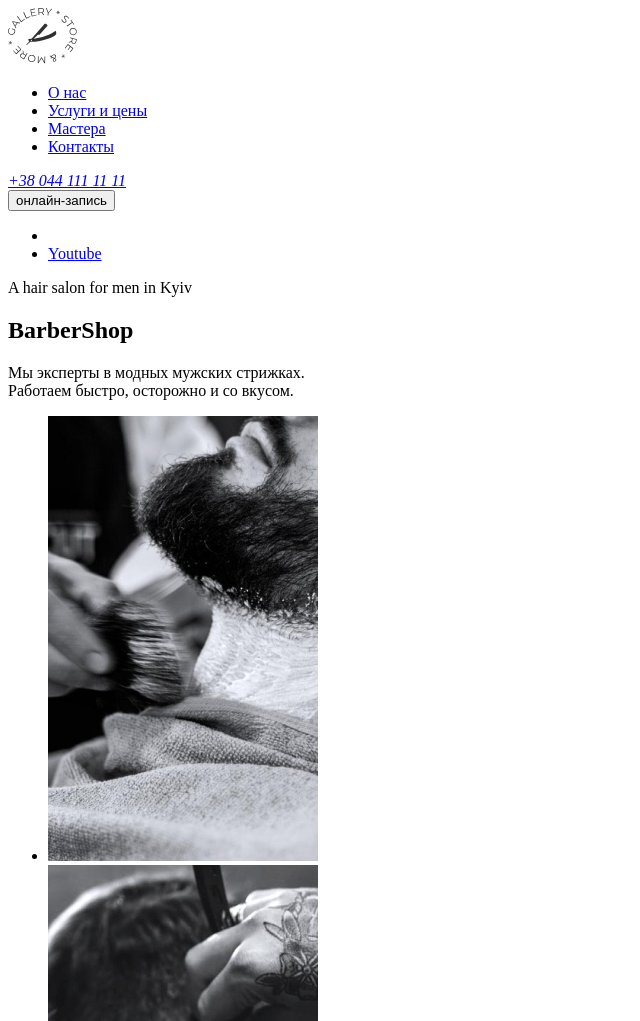
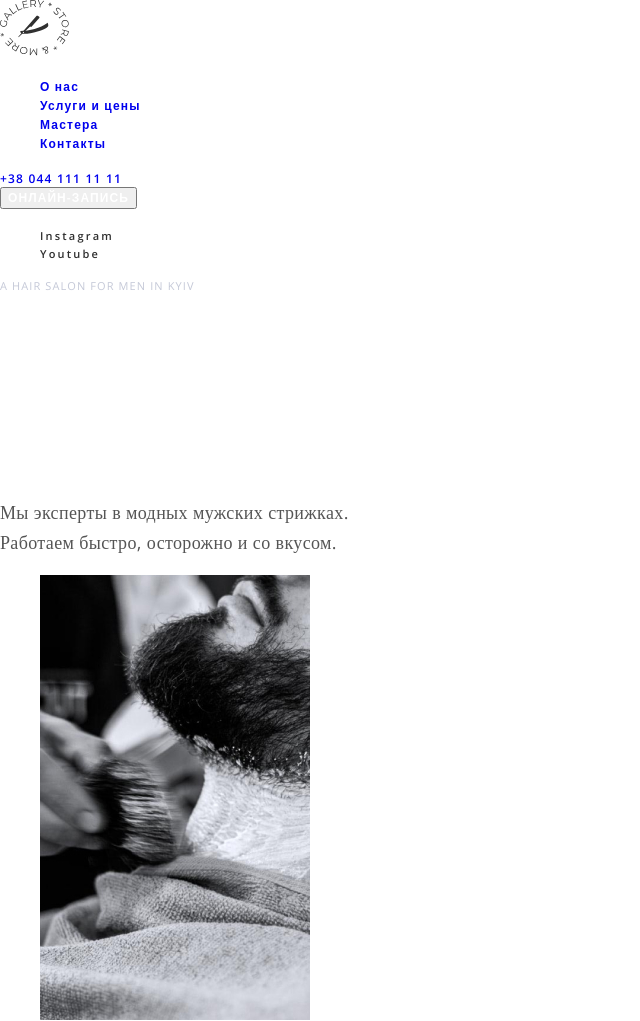
Before and after one commit to JuliaZaykaS/Barbershop, a plain HTML site: page index.html in a window 1280 px wide. Shown: the top 1021 px of the page, without its empty margins (0-640 px from the left). Drawn offline with nearby package versions, Linux system fonts and the light colour scheme.

Commit message:
начала классы

```diff
--- /dev/null
+++ b/css/style.css
@@ -0,0 +1,112 @@
+body {
+  font-family: "Open Sans", sans-serif;
+  font-style: normal;
+  font-weight: 600;
+}
+
+a {
+  text-decoration: none;
+}
+h2 {
+  font-family: "Raleway", sans-serif;
+  font-style: normal;
+  font-weight: bold;
+  font-size: 42px;
+  line-height: 1.667;
+  letter-spacing: 0.05em;
+  color: #303030;
+}
+
+p {
+  font-weight: normal;
+  font-size: 14px;
+  line-height: 1.87;
+  letter-spacing: 0.02em;
+  color: #555555;
+}
+
+.address {
+  font-style: normal;
+}
+
+.list-no-style {
+  list-style: none;
+}
+
+.header a,
+.header a:visited {
+  font-size: 12px;
+  line-height: 1.333;
+  letter-spacing: 0.1em;
+}
+
+.header a:hover,
+.header a:focus {
+  color: #ff6c00;
+}
+
+.modal-open-btn {
+  font-family: "Open Sans", sans-serif;
+  font-style: normal;
+  font-weight: 600;
+  font-size: 12px;
+  line-height: 1.333;
+  letter-spacing: 0.09em;
+  text-transform: uppercase;
+  color: #ffffff;
+}
+
+.modal-open-btn-light {
+  color: #ffffff;
+}
+
+.modal-open-btn-dark {
+  color: #303030;
+}
+
+.top-left a,
+.top-left a:visited {
+  font-size: 11px;
+  line-height: 1.364;
+  letter-spacing: 0.2em;
+  color: #303030;
+}
+
+.top-left a:hover {
+  color: #ff6c00;
+}
+
+.subtitle {
+  font-size: 11px;
+  line-height: 1.364;
+  letter-spacing: 0.1em;
+  text-transform: uppercase;
+  color: rgba(157, 164, 189, 0.6);
+}
+
+.description {
+  font-family: Open Sans;
+  font-style: normal;
+  font-weight: normal;
+  font-size: 18px;
+  line-height: 1.667;
+  letter-spacing: 0.02em;
+}
+
+.description-light {
+  color: #9da4bd;
+}
+
+.description-dark {
+  color: #303030;
+}
+
+.top-right h1 {
+  font-family: "Raleway", sans-serif;
+  font-style: normal;
+  font-weight: bold;
+  font-size: 72px;
+  line-height: 85px;
+  letter-spacing: 0.05em;
+  color: #ffffff;
+}
--- a/index.html
+++ b/index.html
@@ -4,83 +4,88 @@
     <meta charset="UTF-8">
     <meta name="viewport" content="width=device-width, initial-scale=1.0">
     <title>Barbershop</title>
+    <link rel="stylesheet" href="https://cdnjs.cloudflare.com/ajax/libs/modern-normalize/1.0.0/modern-normalize.min.css">
+    <link rel="preconnect" href="https://fonts.gstatic.com">
+    <link href="https://fonts.googleapis.com/css2?family=Open+Sans:wght@400;600;700&family=Raleway:wght@700&display=swap"
+        rel="stylesheet">
+    <link rel="stylesheet" href="./css/style.css">
 </head>
 <body>
     <!-- Шапка сайта -->
-    <header>
-        <nav>
+    <header class="header">
+        <nav class="menu">
             <a href="#" aria-label="Логотип">
                 <img src="./img/Logo.svg" alt="Логотип - Барбершоп">
             </a>
-            <ul>
+            <ul class="list-no-style">
                 <li><a href="#">О нас</a></li>
                 <li><a href="#">Услуги и цены</a></li>
                 <li><a href="#">Мастера</a></li>
                 <li><a href="#">Контакты</a></li>
             </ul>
         </nav>
-        <address> <a href="tel:+38-044-111-11-11">+38 044 111 11 11</a></address>
-        <button>онлайн-запись</button>
+        <address class="address"> <a href="tel:+38-044-111-11-11">+38 044 111 11 11</a></address>
+        <button class="modal-open-btn modal-open-btn-light">онлайн-запись</button>
     </header>
-    <!-- Шапка сайта -->
+    <!-- /Шапка сайта -->
     <main>
         <!-- Топ -->
-        <section>
-            <div>
-                <ul>
-                    <li><a href="#" aria-label="Инстаграм" lang="en"<Instagram</a></li>
+        <section class="top">
+            <div  class="top-left">
+                <ul class="list-no-style">
+                    <li><a href="#" aria-label="Инстаграм" lang="en">Instagram</a></li>
                     <li><a href="#" aria-label="Ютуб" lang="en">Youtube</a></li>
                 </ul>
             </div>
-            <div>
-                <p>A hair salon for men in Kyiv</p>
+            <div class="top-right">
+                <p class="subtitle">A hair salon for men in Kyiv</p>
                 <h1>BarberShop</h1>
-                <p>Мы эксперты в модных мужских стрижках. <br>
+                <p class="description .description-light">Мы эксперты в модных мужских стрижках. <br>
                 Работаем быстро, осторожно и со вкусом.</p>
             </div>
         </section>
-        <!-- Топ -->
+        <!-- /Топ -->
         <!-- О нас -->
-        <section>
-            <ul>
+        <section class="about">
+            <ul class="list-no-style">
                 <li><img src="./img/about-img1.jpg" alt="Барбершоп бритье бороды" width="270" height="445"></li>
                 <li><img src="./img/about-img2.jpg" alt="Мужская стрижка" width="270" height="445"></li>
             </ul>
                 <div>
-                    <p>О нас</p>
+                    <p class="subtile subtitle-dark">О нас</p>
                     <h2>Лучший Барбершоп
             твоего города</h2>
-                    <p>Если ты хочешь добавить в свой образ больше уверенности – тебе точно к нам.</p>
+                    <p class="description description-dark">Если ты хочешь добавить в свой образ больше уверенности – тебе точно к нам.</p>
                     <p>Мы команда, которая никогда не останавливается на достигнутом
             и жаждет перемен. И когда ты попадешь в руки нашего мастера,
             то уже никогда не сможешь быть прежним. Мы команда, которая всегда с клиентами "на одной волне". Поэтому, мы всегда
             готовы усовершенствовать каждого, кто к нам приходит!</p>
-                    <button>онлайн-запись</button>
+                    <button class="modal-open-btn modal-open-btn-dark">онлайн-запись</button>
                 </div>
         </section>
-        <!-- О нас -->
+        <!-- /О нас -->
         <!-- Услуги и цены -->
-        <section>
-            <p>Проведи время в компании лучших мастеров</p>
+        <section class="services">
+            <p class="subtile subtitle-light">Проведи время в компании лучших мастеров</p>
             <h2>Услуги и цены</h2>
-            <ul>
+            <ul class="list-no-style">
                 <li><span>Мужская стрижка</span><span>от 300 грн.</span></li>
                 <li><span>Стрижка бороды</span><span>от 200 грн.</span></li>
                 <li><span>Стрижка усов</span><span>от 200 грн.</span></li>
                 <li><span>Бритье опасной бритвой</span><span>от 200 грн.</span></li>
             </ul>
-            <ul>
+            <ul class="list-no-style">
                 <li><span>Cтрижка у стажера</span><span>от 50 грн.</span></li>
                 <li><span>Стрижка под насадку</span><span>от 200 грн.</span></li>
                 <li><span>Детская стрижка (до 12 лет)</span><span>от 300 грн.</span></li>
                 <li><span>Камуфлирование седины</span><span>от 200 грн.</span></li>
             </ul>
-            <button>онлайн-запись</button>
+            <button class="modal-open-btn modal-open-btn-dark">онлайн-запись</button>
         </section>
-        <!-- Услуги и цены -->
+        <!-- /Услуги и цены -->
         <section>
             <div>
-                <ul>
+                <ul class="list-no-style">
                     <li>
                         <p>600<sup>+</sup></p>
                         <p>Довольных клиентов в день</p>
@@ -109,11 +114,11 @@
         <section>
             <p></p>
             <h2></h2>
-            <ul>
+            <ul class="list-no-style">
                 <li><img src="./img/master1.jpg" alt="John Smith" width="370" height="346">
                     <h3>John Smith</h3>
                     <p>Extreme Barber</p>
-                    <ul>
+                    <ul class="list-no-style">
                         <li><a href="" aria-label="иконка Инстаграм"></a></li>
                         <li><a href="" aria-label="иконка Твиттер"></a></li>
                         <li><a href="" aria-label="иконка Фейсбук"></a></li>
@@ -124,7 +129,7 @@
                 <li><img src="./img/master2.jpg" alt="Michele Doe" width="370" height="346">
                     <h3>Michele Doe</h3>
                     <p>Extreme Barber</p>
-                    <ul>
+                    <ul class="list-no-style">
                         <li><a href="" aria-label="иконка Инстаграм"></a></li>
                         <li><a href="" aria-label="иконка Твиттер"></a></li>
                         <li><a href="" aria-label="иконка Фейсбук"></a></li>
@@ -135,7 +140,7 @@
                 <li><img src="./img/master3.jpg" alt="Alan Black" width="370" height="346">
                     <h3>Alan Black</h3>
                     <p>Extreme Barber</p>
-                    <ul>
+                    <ul class="list-no-style">
                         <li><a href="" aria-label="иконка Инстаграм"></a></li>
                         <li><a href="" aria-label="иконка Твиттер"></a></li>
                         <li><a href="" aria-label="иконка Фейсбук"></a></li>
@@ -144,38 +149,38 @@
                 </li>
             </ul>
         </section>
-        <!-- Наши мастера -->
+        <!-- /Наши мастера -->
         <!-- Галерея -->
         <section>
             <h2 hidden>Галерея</h2>
             <p>На латинском языке “барба” означает “борода”</p>
-            <ul>
+            <ul class="list-no-style">
                 <li><img src="./img/foto1.jpg" alt="мужская стрижка" width="270" height="360"></li>
                 <li><img src="./img/foto2.jpg" alt="бритье" width="270" height="360"></li>
                 <li><img src="./img/foto3.jpg" alt="распаривание перед бритьем" width="270" height="360"></li>
                 <li><img src="./img/foto4.jpg" alt="бритье" width="270" height="360"></li>
             </ul>
         </section>
-        <!-- Галерея -->
+        <!-- /Галерея -->
         <!-- Контакты -->
         <section>
             <div>
                 <h2>Контакты</h2>
-                <ul>
-                    <li><address><a href="">ул. Васильковая, 7А
+                <ul class="list-no-style">
+                    <li><address class="address"><a href="">ул. Васильковая, 7А
                     Киев, 08132</a></address></li>
-                    <li><address><a href="tel:+380441111111">+38 044 111 11 11</a></address></li>
-                    <li><address><a href="mailto:barbershop@email.com">barbershop@email.com</a></address></li>
+                    <li><address class="address"><a href="tel:+380441111111">+38 044 111 11 11</a></address></li>
+                    <li><address class="address"><a href="mailto:barbershop@email.com">barbershop@email.com</a></address></li>
                 </ul>
                 <p>время работы</p>
                 <p>Ежедневно с 9:00 до 22:00</p>
             </div>
         </section>
-        <!-- Контакты -->
+        <!-- /Контакты -->
     </main>
     <footer>
         <p>&copy;Copyright 2020</p>
-            <ul>
+            <ul class="list-no-style">
                 <li><a href="#" aria-label="Инстаграм" lang="en" <Instagram</a></li>
                 <li><a href="#" aria-label="Ютуб" lang="en">Youtube</a></li>
             </ul>
```
